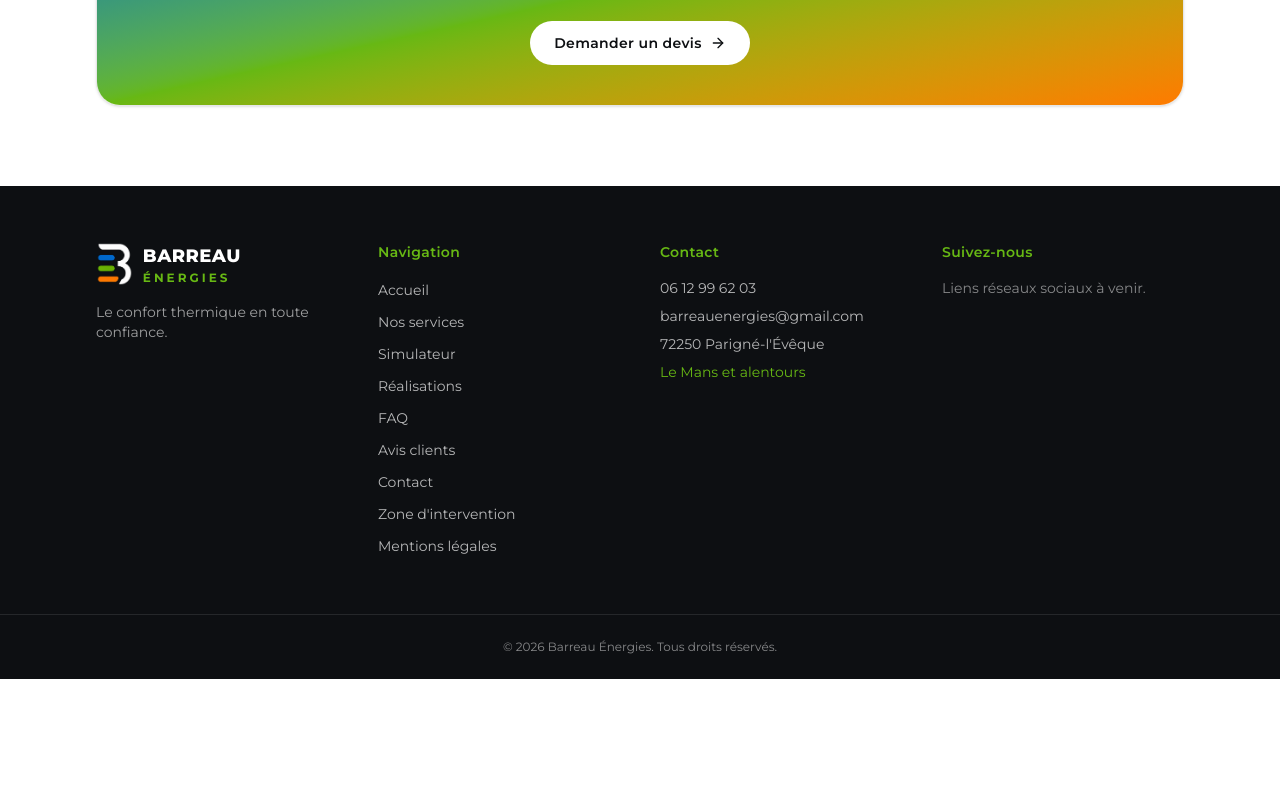
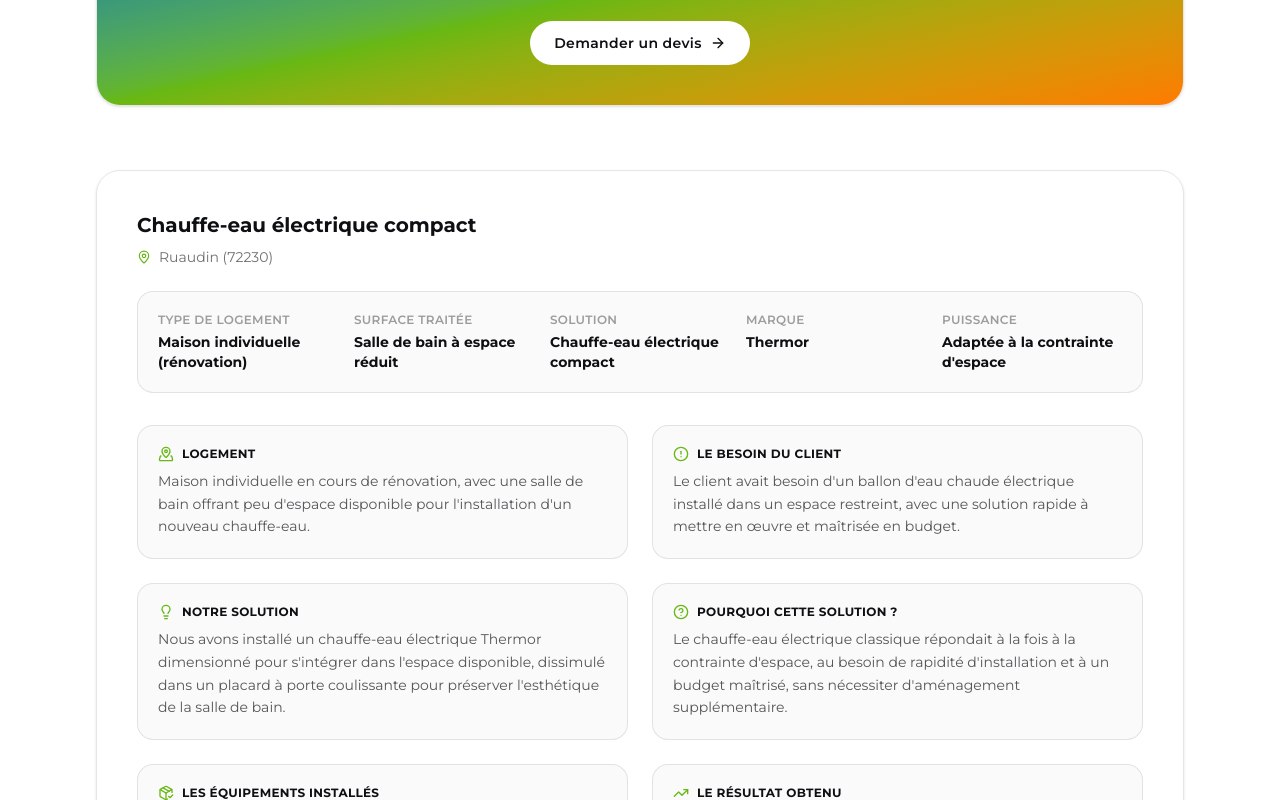
Before and after one commit to Thomas33680/Barreau-Energies, a Next.js app: page /realisations in a window 1280 px wide. Shown: the part 2000-2800 px from the top of the page. Before the commit the page ends 2679 px from the top, so only its background shows below. Built offline with nearby package versions, Linux system fonts and the light colour scheme.

Commit message:
Add Ruaudin electric water heater to réalisations

```diff
--- a/src/components/RealisationsGallery.tsx
+++ b/src/components/RealisationsGallery.tsx
@@ -101,6 +101,35 @@ const projects: Project[] = [
       "/realisations/parigne-leveque-climatisation-3.jpg",
       "/realisations/parigne-leveque-climatisation-4.jpg",
     ],
+  },
+  {
+    key: "ruaudin-chauffe-eau-electrique",
+    title: "Chauffe-eau électrique compact",
+    location: "Ruaudin (72230)",
+    commune: "Ruaudin",
+    projectType: "chauffe-eau-electrique",
+    surfaceM2: 90,
+    housingCategory: "maison-ancienne",
+    specs: {
+      housingType: "Maison individuelle (rénovation)",
+      surface: "Salle de bain à espace réduit",
+      solution: "Chauffe-eau électrique compact",
+      brand: "Thermor",
+      power: "Adaptée à la contrainte d'espace",
+    },
+    context:
+      "Maison individuelle en cours de rénovation, avec une salle de bain offrant peu d'espace disponible pour l'installation d'un nouveau chauffe-eau.",
+    problem:
+      "Le client avait besoin d'un ballon d'eau chaude électrique installé dans un espace restreint, avec une solution rapide à mettre en œuvre et maîtrisée en budget.",
+    solution:
+      "Nous avons installé un chauffe-eau électrique Thermor dimensionné pour s'intégrer dans l'espace disponible, dissimulé dans un placard à porte coulissante pour préserver l'esthétique de la salle de bain.",
+    whySolution:
+      "Le chauffe-eau électrique classique répondait à la fois à la contrainte d'espace, au besoin de rapidité d'installation et à un budget maîtrisé, sans nécessiter d'aménagement supplémentaire.",
+    material:
+      "Chauffe-eau électrique Thermor, raccordement hydraulique et électrique aux normes, mise en service.",
+    result:
+      "Le client dispose désormais d'une production d'eau chaude fiable, installée proprement dans un espace réduit sans compromis sur l'esthétique de sa salle de bain rénovée.",
+    photos: ["/realisations/ruaudin-chauffe-eau-electrique-1.jpg"],
   },
 ];
 
```
Also changed, not shown: public/realisations/ruaudin-chauffe-eau-electrique-1.jpg (added).
